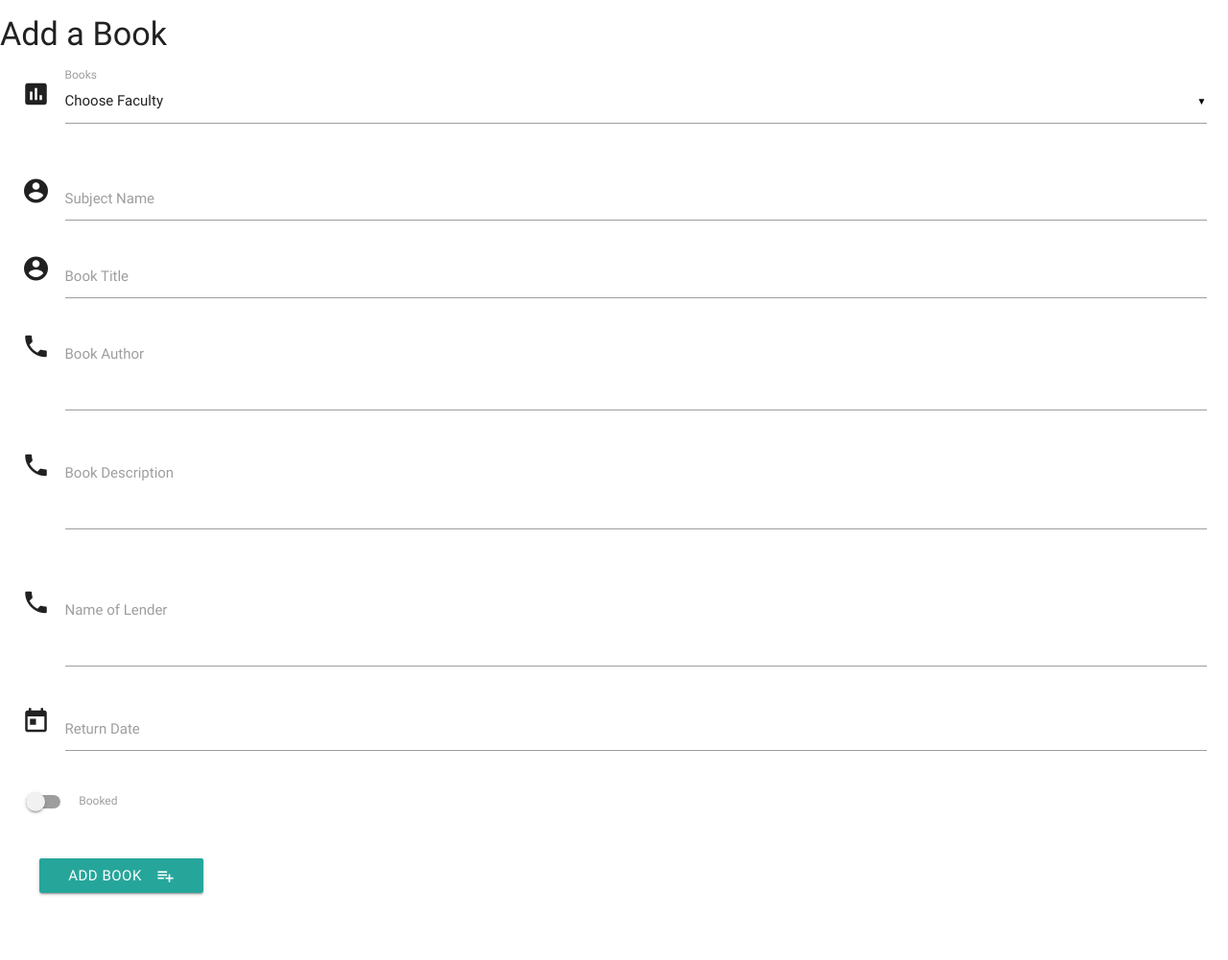
After one commit to Dop-dd/Book-repo, a Flask app: template templates/add_book.html in a window 1280 px wide. The commit adds this page. Shown: the whole page at 96% size. Run offline with Flask 2, Linux system fonts and the light colour scheme; the template is opened without the code that fills it, so the values that code supplies are empty; some libraries are stand-ins or nearby versions.

Commit message:
adding pages

```diff
--- a/app.py
+++ b/app.py
@@ -1,13 +1,13 @@
 import os
-from flask import Flask, render_template, redirect
+from flask import Flask, render_template, redirect, request, url_for
 from flask_pymongo import PyMongo
+from bson.objectid import ObjectId
 
-import pymongo
 
 app = Flask(__name__)
 # add mongodb name and the uri
-app.config["MONGO_DBNAME"] = 'books'
-app.config["MONGO_URI"] = "mongodb+srv://root:rOOtUser@myfirstcluster.ilffs.mongodb.net/books?retryWrites=true&w=majority"
+app.config["MONGO_DBNAME"] = 'library_books'
+app.config["MONGO_URI"] = "mongodb+srv://root:rOOtUser@myfirstcluster.ilffs.mongodb.net/library_books?retryWrites=true&w=majority"
 
 # create an instance of py_mongo with app as argument
 mongo = PyMongo(app)
@@ -15,9 +15,43 @@ mongo = PyMongo(app)
 
 # define the various menu options
 @app.route('/')
-@app.route('iget_books')
+@app.route('/get_books')
 def get_books():
-    return render_template('books.html', tasks=)
+    return render_template('books.html', books=mongo.db.books.find())
+
+
+@app.route('/')
+@app.route('/get_media')
+def get_media():
+    return render_template('media.html', media=mongo.db.media.find())
+
+
+@app.route('/add_book')
+def add_book():
+    return render_template('add_book.html',
+                           faculties=mongo.db.faculties.find())
+
+
+@app.route('/add_media')
+def add_media():
+    return render_template('add_media.html',
+                           media=mongo.db.media.find())
+
+
+# Add submit button for media
+@app.route('/insert_media', methods=['POST'])
+def insert_media():
+    media = mongo.db.media
+    media.insert_one(request.form.to_dict())
+    return redirect(url_for('get_books'))
+
+
+# Add submit button for Books
+@app.route('/insert_book', methods=['POST'])
+def insert_book():
+    book = mongo.db.books
+    book.insert_one(request.form.to_dict())
+    return redirect(url_for('get_books'))
 
 
 if __name__ == '__main__':
--- a/requirements.txt
+++ b/requirements.txt
@@ -1,6 +1,10 @@
 click==7.1.2
 dnspython==1.16.0
+dominate==2.5.1
 Flask==1.1.2
+Flask-Bootstrap==3.3.7.1
+Flask-PyMongo==2.3.0
 itsdangerous==1.1.0
 pymongo==3.10.1
+visitor==0.1.3
 Werkzeug==1.0.1
--- /dev/null
+++ b/static/css/style.css
@@ -0,0 +1,5 @@
+
+button {
+    margin: 30px;
+
+}
--- /dev/null
+++ b/templates/add_book.html
@@ -0,0 +1,79 @@
+<!DOCTYPE html>
+
+{% extends 'base.html' %} {% block content %}
+
+<h4>Add a Book</h4>
+<div class="container-fluid">
+    <div class="row">
+        <form action="{{ url_for('insert_book') }}" method="POST" class="col s12">
+            <!-- Select menu-->
+            <div class="row">
+                <div class="input-field col s12">
+                    <i class="material-icons prefix">poll</i>
+
+                    <select id="faculty" name="faculty_name">
+                        <option value="" disabled selected>Choose Faculty</option>
+                        {% for fac in faculties %}
+                        <option value="{{fac.faculty_name}}">{{fac.faculty_name}}</option>
+                        {% endfor %}
+                    </select>
+                    <label>Books</label>
+                </div>
+            </div>
+            <div class="row">
+                <div class="input-field col s12">
+                    <i class="material-icons prefix">account_circle</i>
+                    <input id="subject_name" name="subject_name" type="text" class="validate" />
+                    <label for="icon_prefix">Subject Name</label>
+                </div>
+                <div class="input-field col s12">
+                    <i class="material-icons prefix">account_circle</i>
+                    <input id="book_title" name="book_title" type="text" class="validate" />
+                    <label for="icon_prefix">Book Title</label>
+                </div>
+                <div class="input-field col s12">
+                    <i class="material-icons prefix">phone</i>
+                    <textarea name="book_author" id="book_author" class="materialize-textarea"></textarea>
+                    <label for="icon_telephone">Book Author</label>
+                </div>
+                <div class="input-field col s12">
+                    <i class="material-icons prefix">phone</i>
+                    <textarea name="book_description" id="book_description" class="materialize-textarea"></textarea>
+                    <label for="icon_telephone">Book Description</label>
+                </div>
+            </div>
+            <!-- Name of Lender-->
+            <div class="input-field col s12">
+                <i class="material-icons prefix">phone</i>
+                <textarea name="lender_name" id="lender_name" class="materialize-textarea"></textarea>
+                <label for="icon_telephone">Name of Lender</label>
+            </div>
+            <!-- Date picker-->
+            <div class="row">
+                <div id="matfix" class="input-field col s12">
+                    <i class="material-icons prefix">today</i>
+                    <input id="due_date" name="due_date" type="text" class="datepicker" />
+                    <label for="icon_prefix">Return Date </label>
+                </div>
+            </div>
+
+            <div class="row">
+                <!-- Switch -->
+                <div class="switch">
+                    <label>
+                        <input id="is_available" name="is_available" type="checkbox" />
+                        <span class="lever"></span>
+                        Booked
+                    </label>
+                </div>
+            </div>
+            <!-- <end Book -->
+            <div class="row">
+                <button class="btn waves-effect waves-light" type="submit" name="action">Add Book
+                    <i class="material-icons right">playlist_add</i>
+                </button>
+            </div>
+        </form>
+    </div>
+</div>
+{% endblock %}
--- /dev/null
+++ b/templates/base.html
@@ -0,0 +1,44 @@
+<!DOCTYPE html>
+<html lang="en">
+<head>
+    <meta charset="UTF-8">
+    <title>Books</title>
+    <link href="https://fonts.googleapis.com/icon?family=Material+Icons" rel="stylesheet">
+    <link rel="stylesheet" href="https://cdnjs.cloudflare.com/ajax/libs/materialize/0.100.2/css/materialize.min.css">
+    <meta name="viewport" content="width=device-width, initial-scale=1.0">
+    <link rel="stylesheet" href="{{url_for('static', filename='css/style.css')}}" type="text/css">
+</head>
+<body>
+    <div class="container-fluid">
+        {% block content %}
+        {% endblock %}
+    </div>
+
+    <!-----jQUery-->
+    <script src="https://cdnjs.cloudflare.com/ajax/libs/jquery/3.5.1/jquery.min.js" integrity="sha512-bLT0Qm9VnAYZDflyKcBaQ2gg0hSYNQrJ8RilYldYQ1FxQYoCLtUjuuRuZo+fjqhx/qtq/1itJ0C2ejDxltZVFg==" crossorigin="anonymous"></script>
+
+    <!-- Materialize js-->
+    <script src="https://cdnjs.cloudflare.com/ajax/libs/materialize/0.100.2/js/materialize.min.js"></script>
+
+<script>
+    $(document).ready(function(){
+    $('.collapsible').collapsible();
+    $('select').material_select();
+    });
+
+    //  Date Picker
+    $('.datepicker').pickadate({
+            selectMonths: true, // Creates a dropdown to control month
+            selectYears: 15, // Creates a dropdown of 15 years to control year,
+            today: 'Today',
+            clear: 'Clear',
+            close: 'Ok',
+            closeOnSelect: false // Close upon selecting a date,
+    });
+
+    document.getElementById("matfix").addEventListener("click", function(e) {
+	        e.stopPropagation();
+        });
+</script>
+</body>
+</html>
```
Also changed, not shown: templates/add_media.html (added, +73 -0 lines), templates/books.html (+44 -11 lines), templates/media.html (added, +35 -0 lines), 1 other file.
